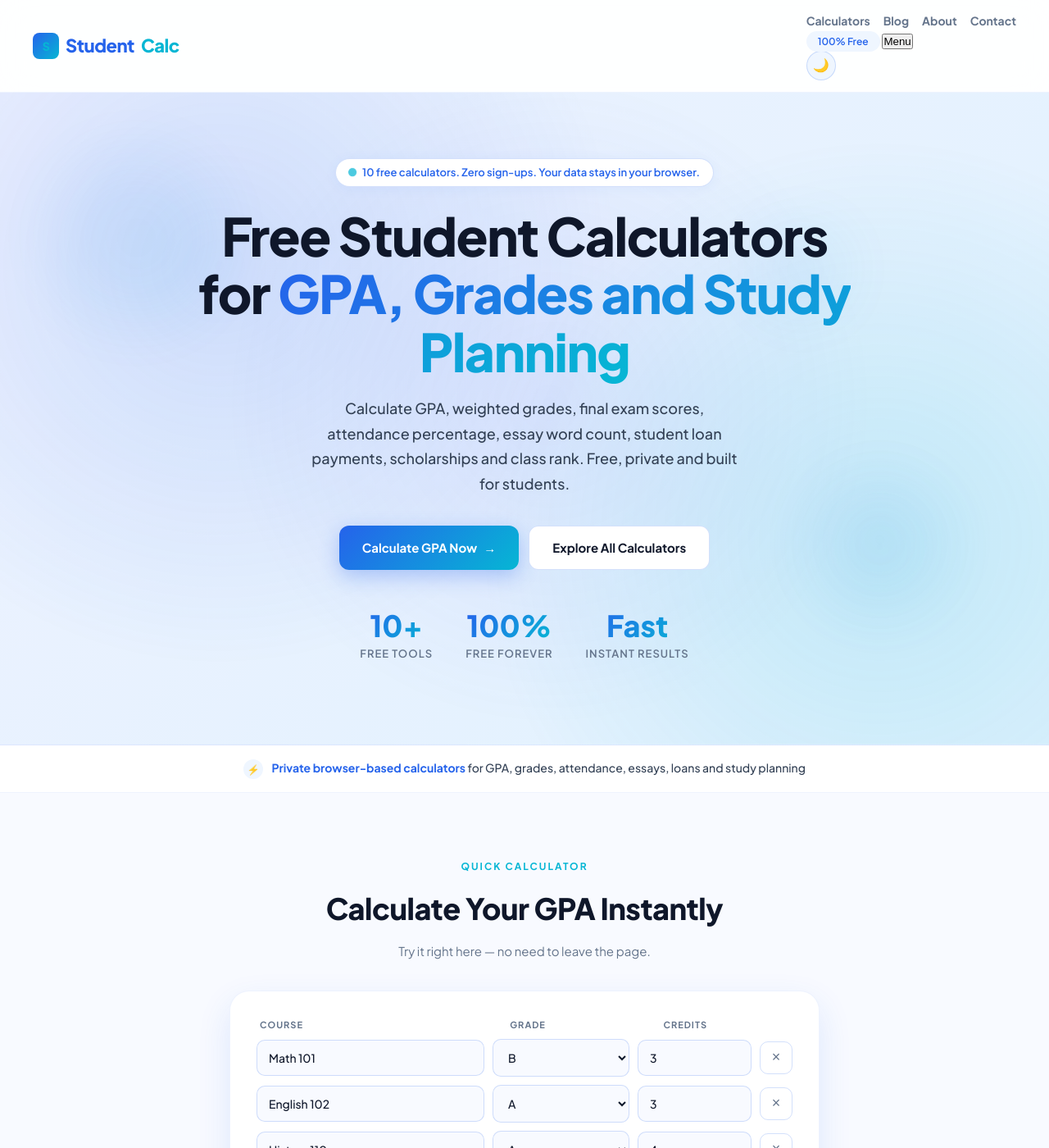
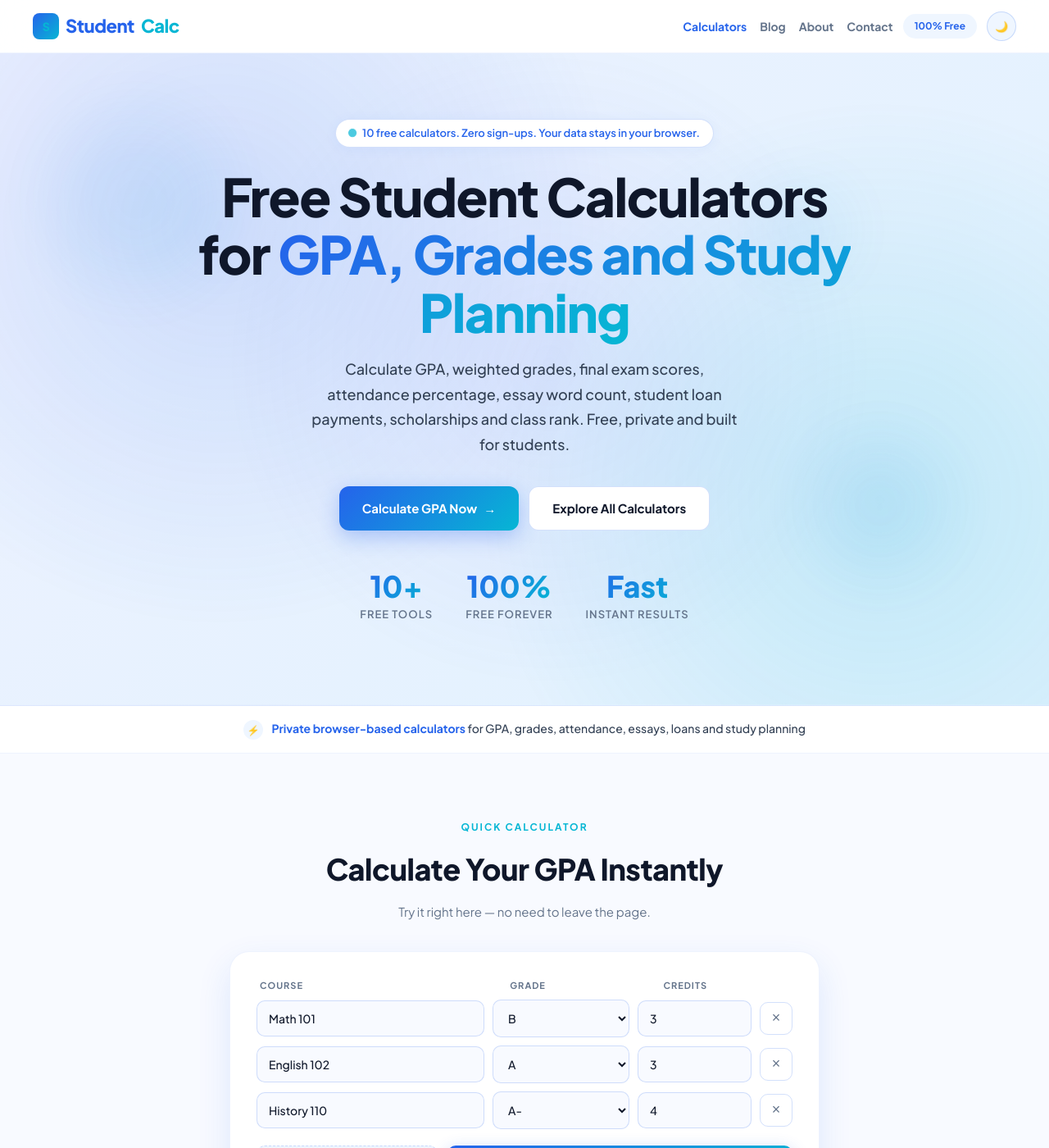
Before and after one commit to zaidmeo09-dhangal/studentcalctools, a Jekyll site: the page index.html, which Jekyll copies as it is, in a window 1280 px wide and 1400 px high. Shown: the whole window at 82% size. Built offline with Jekyll 4.4.1, drawn with Linux system fonts in a browser that asks for light colours.

Commit message:
Update index.html

```diff
--- a/index.html
+++ b/index.html
@@ -111,7 +111,7 @@
 
         /* ============ NAVIGATION ============ */
        nav {
-            background: rgba(255,255,255,0.85);
+            background: rgba(255,255,255,0.88);
             backdrop-filter: blur(20px);
             -webkit-backdrop-filter: blur(20px);
             border-bottom: 1px solid var(--border);
@@ -122,11 +122,12 @@
             position: sticky;
             top: 0;
             z-index: 100;
-            transition: all 0.3s ease;
-        }
+        }
+
         [data-theme="dark"] nav {
-            background: rgba(2,6,23,0.85);
-        }
+            background: rgba(2,6,23,0.88);
+        }
+
         .nav-logo {
             font-size: 22px;
             font-weight: 800;
@@ -136,7 +137,9 @@
             display: flex;
             align-items: center;
             gap: 8px;
-        }
+            white-space: nowrap;
+        }
+
         .nav-logo-icon {
             width: 32px;
             height: 32px;
@@ -148,13 +151,25 @@
             color: white;
             font-size: 14px;
             font-weight: 800;
-        }
-        .nav-logo span { color: var(--accent); }
+            flex-shrink: 0;
+        }
+
+        .nav-logo span {
+            color: var(--accent);
+        }
+
+        .nav-right {
+            display: flex;
+            align-items: center;
+            gap: 12px;
+        }
+
         .nav-links {
             display: flex;
             align-items: center;
             gap: 16px;
         }
+
         .nav-links a {
             font-size: 14px;
             font-weight: 700;
@@ -162,30 +177,46 @@
             color: var(--muted);
             transition: color 0.2s ease;
         }
-        .nav-links a:hover { color: var(--blue); }
+
+        .nav-links a:hover,
+        .nav-links a.active {
+            color: var(--blue);
+        }
+
         .nav-tag {
             background: var(--blue-light);
             color: var(--blue);
             font-size: 12px;
-            font-weight: 600;
+            font-weight: 700;
             padding: 5px 14px;
             border-radius: 20px;
-            cursor: default;
-            user-select: none;
-        }
-        .theme-toggle {
+            white-space: nowrap;
+        }
+
+        .theme-toggle,
+        .menu-toggle {
             background: var(--blue-light);
             border: 1px solid var(--border-strong);
-            border-radius: 50%;
-            width: 36px;
+            border-radius: 999px;
             height: 36px;
             cursor: pointer;
-            display: flex;
+            display: inline-flex;
             align-items: center;
             justify-content: center;
             color: var(--blue);
-            font-size: 16px;
-            transition: all 0.3s ease;
+            font-family: inherit;
+            font-size: 13px;
+            font-weight: 800;
+        }
+
+        .theme-toggle {
+            width: 36px;
+            border-radius: 50%;
+        }
+
+        .menu-toggle {
+            display: none;
+            padding: 0 13px;
         }
         .theme-toggle:hover { transform: rotate(15deg) scale(1.1); }
 
@@ -1113,39 +1144,69 @@
 
     nav {
                 padding: 10px 14px;
-        gap: 10px;
                 min-height: 64px;
             }
 
             .nav-logo {
                 font-size: 19px;
                 gap: 7px;
-        flex-shrink: 0;
-        white-space: nowrap;
             }
 
             .nav-logo-icon {
                 width: 30px;
                 height: 30px;
                 font-size: 13px;
-        border-radius: 8px;
-        flex-shrink: 0;
+            }
+
+            .nav-right {
+                gap: 8px;
+            }
+
+            .menu-toggle {
+                display: inline-flex;
             }
 
             .nav-links {
-        gap: 8px;
-        flex-shrink: 0;
+                position: absolute;
+                top: 100%;
+                left: 14px;
+                right: 14px;
+                display: none;
+                flex-direction: column;
+                align-items: stretch;
+                gap: 0;
+                background: var(--card-bg);
+                border: 1px solid var(--border-strong);
+                border-radius: 16px;
+                padding: 10px;
+                box-shadow: var(--shadow-md);
+            }
+
+            .nav-links.open {
+                display: flex;
             }
 
             .nav-links a {
+                display: block;
+                padding: 13px 14px;
+                border-radius: 10px;
+                color: var(--text);
+            }
+
+            .nav-links a:hover,
+            .nav-links a.active {
+                background: var(--blue-light);
+                color: var(--blue);
+            }
+
+            .nav-tag {
                 display: none;
             }
 
-    .nav-tag {
-        font-size: 11px;
-        padding: 6px 10px;
-        line-height: 1.1;
-        white-space: nowrap;
+            .theme-toggle {
+                width: 34px;
+                height: 34px;
+                min-width: 34px;
             }
 
     .theme-toggle {
@@ -1267,13 +1328,9 @@
                 height: 29px;
             }
 
-    .nav-tag {
-        display: none;
-    }
-
-    .theme-toggle {
-        width: 34px;
-        height: 34px;
+            .menu-toggle {
+                padding: 0 11px;
+                font-size: 12px;
             }
 
     .hero {
@@ -2157,5 +2214,51 @@
             }
         })();
     </script>
+    <script>
+        (function() {
+            const toggle = document.getElementById('themeToggle');
+            const icon = document.getElementById('themeIcon');
+            const menuToggle = document.getElementById('menuToggle');
+            const navLinks = document.getElementById('navLinks');
+            const stored = localStorage.getItem('theme');
+            const prefersDark = window.matchMedia('(prefers-color-scheme: dark)').matches;
+            const initial = stored || (prefersDark ? 'dark' : 'light');
+
+            document.documentElement.setAttribute('data-theme', initial);
+            icon.textContent = initial === 'dark' ? '☀️' : '🌙';
+
+            toggle.addEventListener('click', () => {
+                const current = document.documentElement.getAttribute('data-theme');
+                const next = current === 'dark' ? 'light' : 'dark';
+
+                document.documentElement.setAttribute('data-theme', next);
+                localStorage.setItem('theme', next);
+                icon.textContent = next === 'dark' ? '☀️' : '🌙';
+            });
+
+            menuToggle.addEventListener('click', () => {
+                const isOpen = navLinks.classList.toggle('open');
+                menuToggle.setAttribute('aria-expanded', String(isOpen));
+                menuToggle.textContent = isOpen ? 'Close' : 'Menu';
+            });
+
+            navLinks.querySelectorAll('a').forEach((link) => {
+                link.addEventListener('click', () => {
+                    navLinks.classList.remove('open');
+                    menuToggle.setAttribute('aria-expanded', 'false');
+                    menuToggle.textContent = 'Menu';
+                });
+            });
+
+            document.addEventListener('click', (event) => {
+                const clickedInsideNav = event.target.closest('nav');
+                if (!clickedInsideNav && navLinks.classList.contains('open')) {
+                    navLinks.classList.remove('open');
+                    menuToggle.setAttribute('aria-expanded', 'false');
+                    menuToggle.textContent = 'Menu';
+                }
+            });
+        })();
+    </script>
 </body>
 </html>
```
Lines whose indentation alone changed are shown as unchanged.
